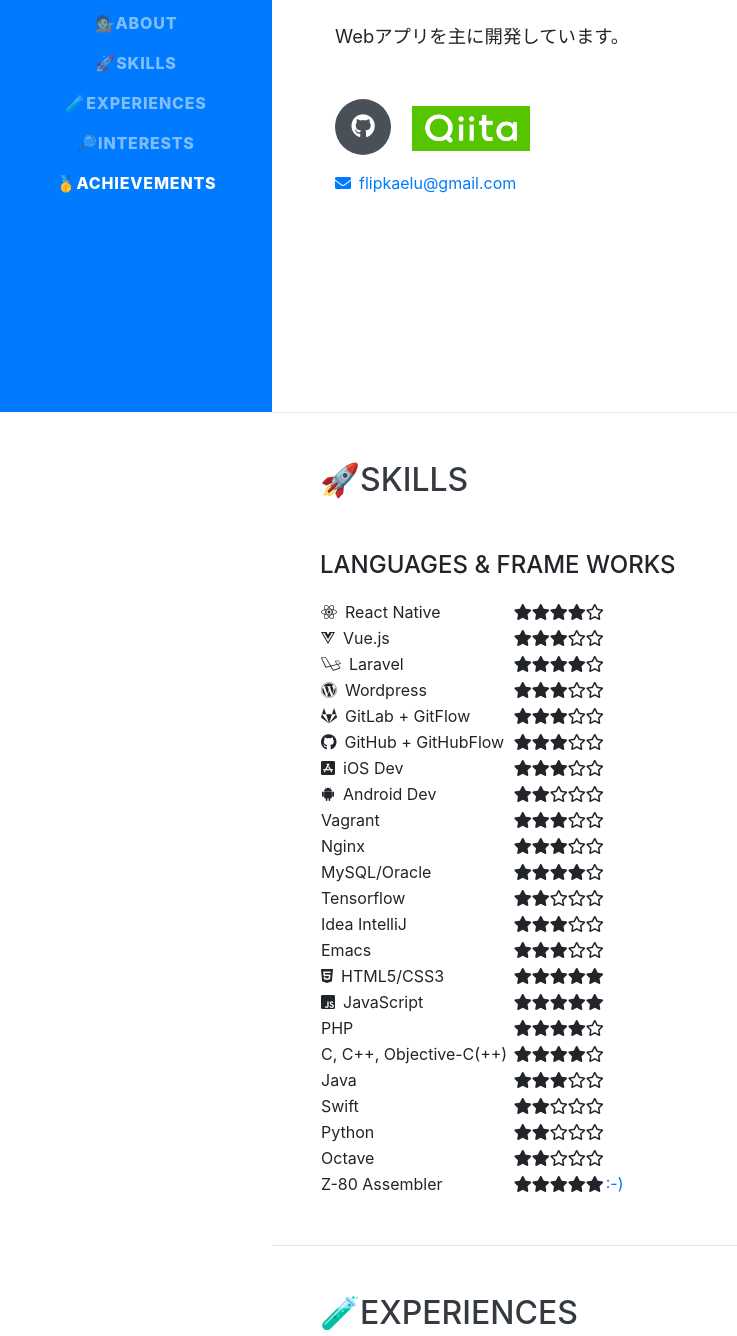
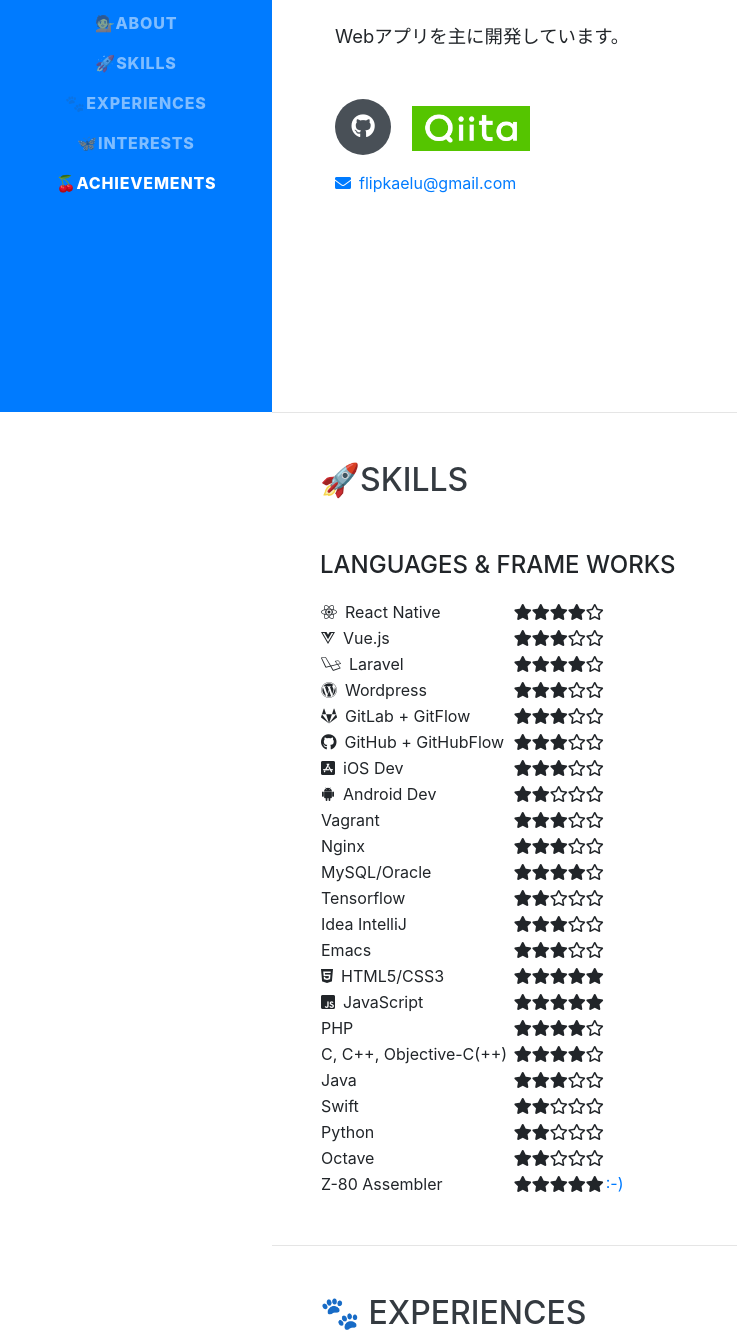
Before and after one commit to flipfrog/flipfrog.github.io, a website with bundled scripts: page index.html in a window 1280 px wide. Shown: the part 388-1724 px from the top of the page, without its empty margins (0-737 px from the left). Built offline with nearby package versions, Linux system fonts and the light colour scheme; a web font is replaced by a local one.

Commit message:
adjust Emojis.

```diff
--- a/index.html
+++ b/index.html
@@ -66,13 +66,13 @@
           <a class="nav-link js-scroll-trigger" href="#skills">🚀Skills</a>
         </li>
         <li class="nav-item">
-          <a class="nav-link js-scroll-trigger" href="#experience">🧪Experiences</a>
+          <a class="nav-link js-scroll-trigger" href="#experience">🐾Experiences</a>
         </li>
         <li class="nav-item">
-          <a class="nav-link js-scroll-trigger" href="#interests">🔎Interests</a>
+          <a class="nav-link js-scroll-trigger" href="#interests">🦋Interests</a>
         </li>
         <li class="nav-item">
-          <a class="nav-link js-scroll-trigger" href="#awards">🥇Achievements</a>
+          <a class="nav-link js-scroll-trigger" href="#awards">🍒Achievements</a>
         </li>
       </ul>
     </div>
@@ -278,7 +278,7 @@
 
     <section class="resume-section p-3 p-lg-5 d-flex justify-content-center" id="experience">
       <div class="w-100">
-        <h2 class="mb-5">🧪Experiences</h2>
+        <h2 class="mb-5">🐾 experiences</h2>
 
         <div class="resume-item d-flex flex-column flex-md-row justify-content-between mb-5">
           <div class="resume-content">
@@ -323,7 +323,7 @@
 
     <section class="resume-section p-3 p-lg-5 d-flex align-items-center" id="interests">
       <div class="resume-content">
-        <h2>🔎Interests</h2>
+        <h2>🦋Interests</h2>
         <div class="subheading mb-3">ゲーム</div>
         <p class="ml-3">現在積みゲー状態なので長期休暇を取って全部クリアしたいです。</p>
         <div class="subheading mb-3">イラスト</div>
@@ -337,7 +337,7 @@
 
     <section class="resume-section p-3 p-lg-5 d-flex align-items-center" id="awards">
       <div class="w-100">
-        <h2 class="mb-5">🥇Achievements</h2>
+        <h2 class="mb-5">🍒Achievements</h2>
         <ul class="fa-ul mb-0">
           <li>
             <i class="fa-li fa fa-book text-warning"></i>
```
